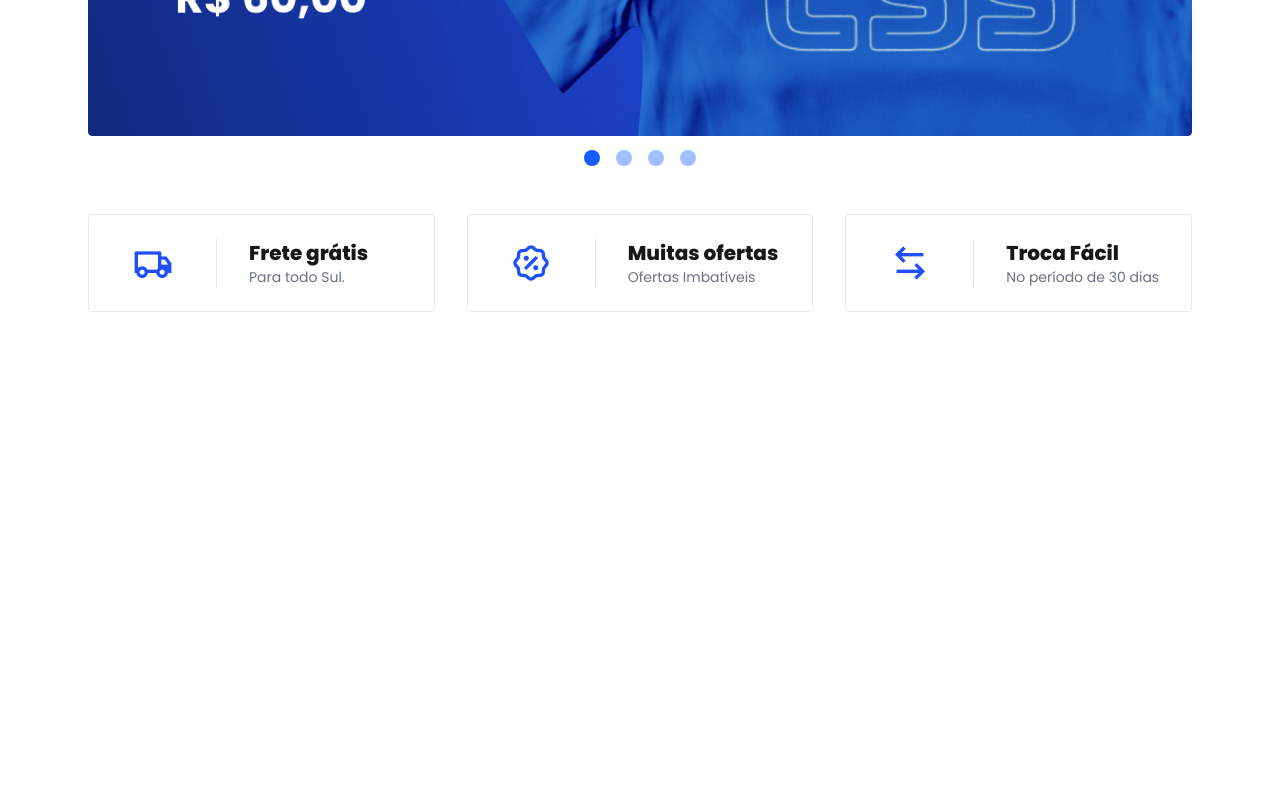
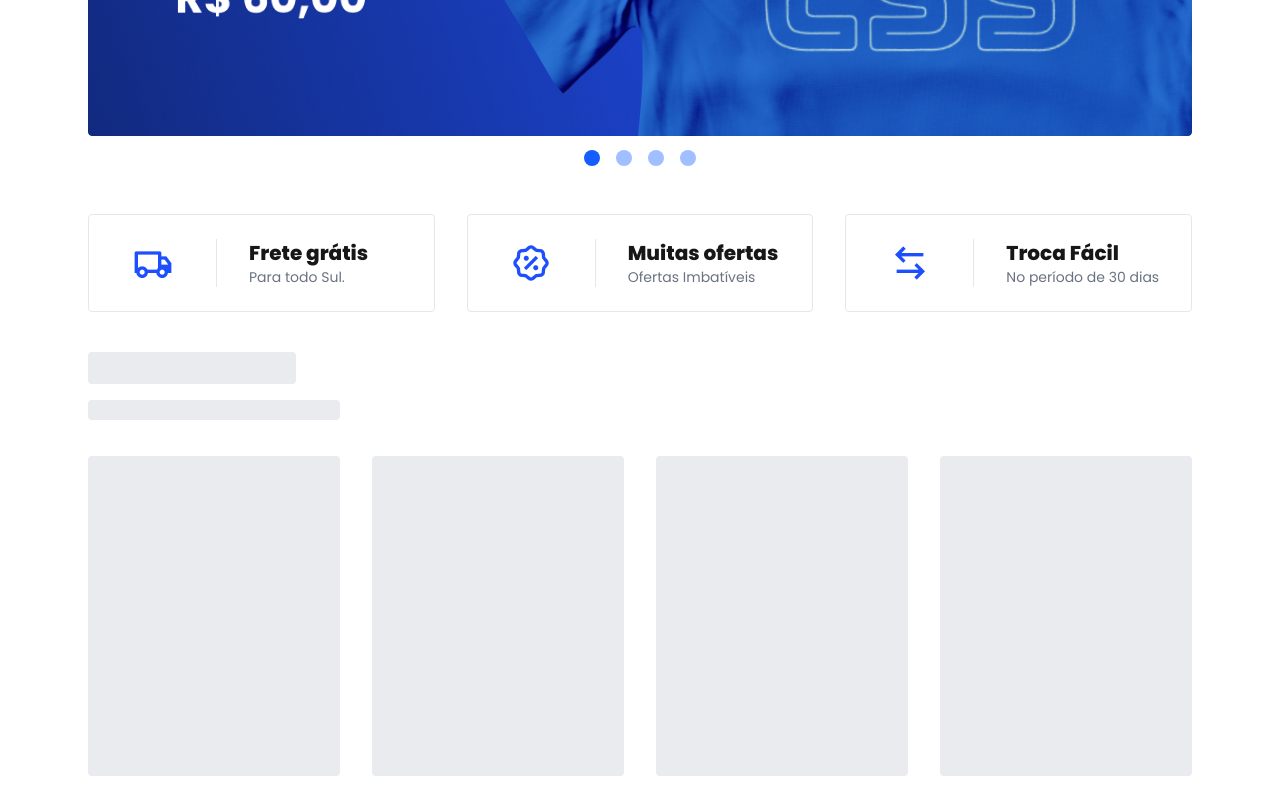
Before and after one commit to aeciobrumel/dev-store, a Next.js app in the folder front/: page / in a window 1280 px wide. Shown: the part 413-1213 px from the top of the page. Before the commit the page ends 800 px from the top, so only its background shows below. Built offline with nearby package versions, Linux system fonts and the light colour scheme.

Commit message:
feat: skeleton

```diff
--- a/front/src/app/(site)/page.tsx
+++ b/front/src/app/(site)/page.tsx
@@ -1,4 +1,5 @@
 import { Banners } from "@/components/home/banners";
+import { ProductListSkeleton } from "@/components/home/product-list-skeleton";
 import { data } from "@/types/data";
 import Image from "next/image";
 
@@ -35,6 +36,7 @@ export default function Page() {
                     </div>
                 </div>
             </div>
+            <ProductListSkeleton />
         </div >
     );
 }
--- /dev/null
+++ b/front/src/components/home/product-list-skeleton.tsx
@@ -0,0 +1,14 @@
+export const ProductListSkeleton = () => {
+    return (
+        <div className="mt-10">
+            <div className="bg-gray-200 rounded w-52 h-8 mb-4 mx-auto md:mx-0 animate-pulse"></div>
+            <div className="bg-gray-200 rounded w-63 h-5 mx-auto md:mx-0 animate-pulse"></div>
+            <div className="mt-9 grid grid-cols-1 md:grid-cols-4 gap-8 ">
+                <div className="bg-gray-200 h-80 rounded animate-pulse "></div>
+                <div className="bg-gray-200 h-80 rounded animate-pulse "></div>
+                <div className="bg-gray-200 h-80 rounded animate-pulse "></div>
+                <div className="bg-gray-200 h-80 rounded animate-pulse "></div>
+            </div>
+        </div>
+    );
+}
```
